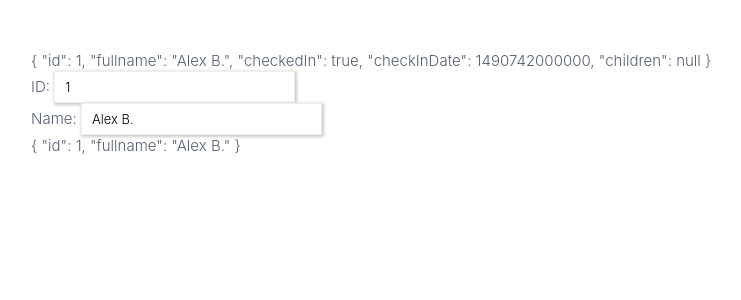
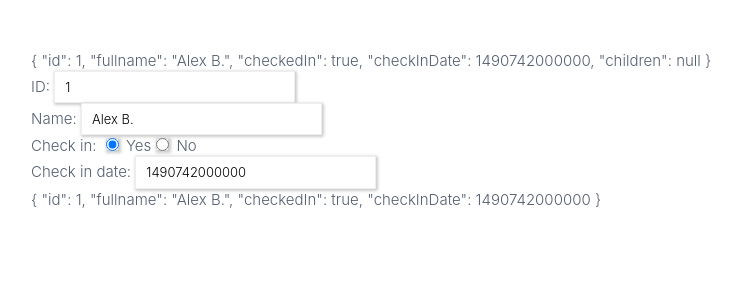
Before and after one commit to chat-du-cheshire/ultimate-ng, an Angular app: page / in a window 1280 px wide. Shown: the top 300 px of the page, without its empty margins (19-760 px from the left). Built offline with nearby package versions, Linux system fonts and the light colour scheme; data requests are answered from the project's data file.

Commit message:
Lesson: Binding to checkboxes

```diff
--- a/src/app/passenger-dashboard/components/passenger-form/passenger-form.component.html
+++ b/src/app/passenger-dashboard/components/passenger-form/passenger-form.component.html
@@ -2,5 +2,22 @@
   {{ detail | json }}
   <div>ID: <input type="number" name="id" [ngModel]="detail?.id"></div>
   <div>Name: <input type="text" name="fullname" [ngModel]="detail?.fullname"></div>
+  <div>
+    Check in:
+    <label><input name="checkedIn"
+                  type="radio"
+                  [value]="true"
+                  [ngModel]="detail?.checkedIn"
+                  (ngModelChange)="checkInChange($event)"> Yes</label>
+    <label><input name="checkedIn"
+                  type="radio"
+                  [value]="false"
+                  [ngModel]="detail?.checkedIn"
+                  (ngModelChange)="checkInChange($event)"> No</label>
+
+    <div *ngIf="form.value.checkedIn">
+      Check in date: <input type="number" name="checkInDate" [ngModel]="detail.checkInDate">
+    </div>
+  </div>
   {{ form.value | json }}
 </form>
--- a/src/app/passenger-dashboard/components/passenger-form/passenger-form.component.ts
+++ b/src/app/passenger-dashboard/components/passenger-form/passenger-form.component.ts
@@ -1,4 +1,4 @@
-import {Component, Input, OnInit} from '@angular/core';
+import {Component, EventEmitter, Input, OnInit, Output} from '@angular/core';
 import {Passenger} from '../../models/passenger';
 
 @Component({
@@ -10,10 +10,17 @@ export class PassengerFormComponent implements OnInit {
 
   @Input() detail: Passenger;
 
+  @Output() onCheckIn = new EventEmitter<boolean>();
+
   constructor() {
   }
 
   ngOnInit() {
   }
 
+  checkInChange(checkIn: boolean) {
+    if (checkIn) {
+      this.onCheckIn.emit(checkIn);
+    }
+  }
 }
--- a/src/app/passenger-dashboard/components/passenger-viewer/passenger-viewer.component.html
+++ b/src/app/passenger-dashboard/components/passenger-viewer/passenger-viewer.component.html
@@ -1 +1 @@
-<passenger-form [detail]="passenger"></passenger-form>
+<passenger-form [detail]="passenger" (onCheckIn)="checkInChange($event)"></passenger-form>
--- a/src/app/passenger-dashboard/components/passenger-viewer/passenger-viewer.component.ts
+++ b/src/app/passenger-dashboard/components/passenger-viewer/passenger-viewer.component.ts
@@ -18,4 +18,11 @@ export class PassengerViewerComponent implements OnInit {
     this.passengerSrv.getPassenger(1).subscribe((data: Passenger) => this.passenger = data);
   }
 
+  checkInChange(checkedIn) {
+    if (checkedIn) {
+      const checkInDate = Date.now();
+      this.passenger = {...this.passenger, checkedIn, checkInDate};
+    }
+  }
+
 }
```
